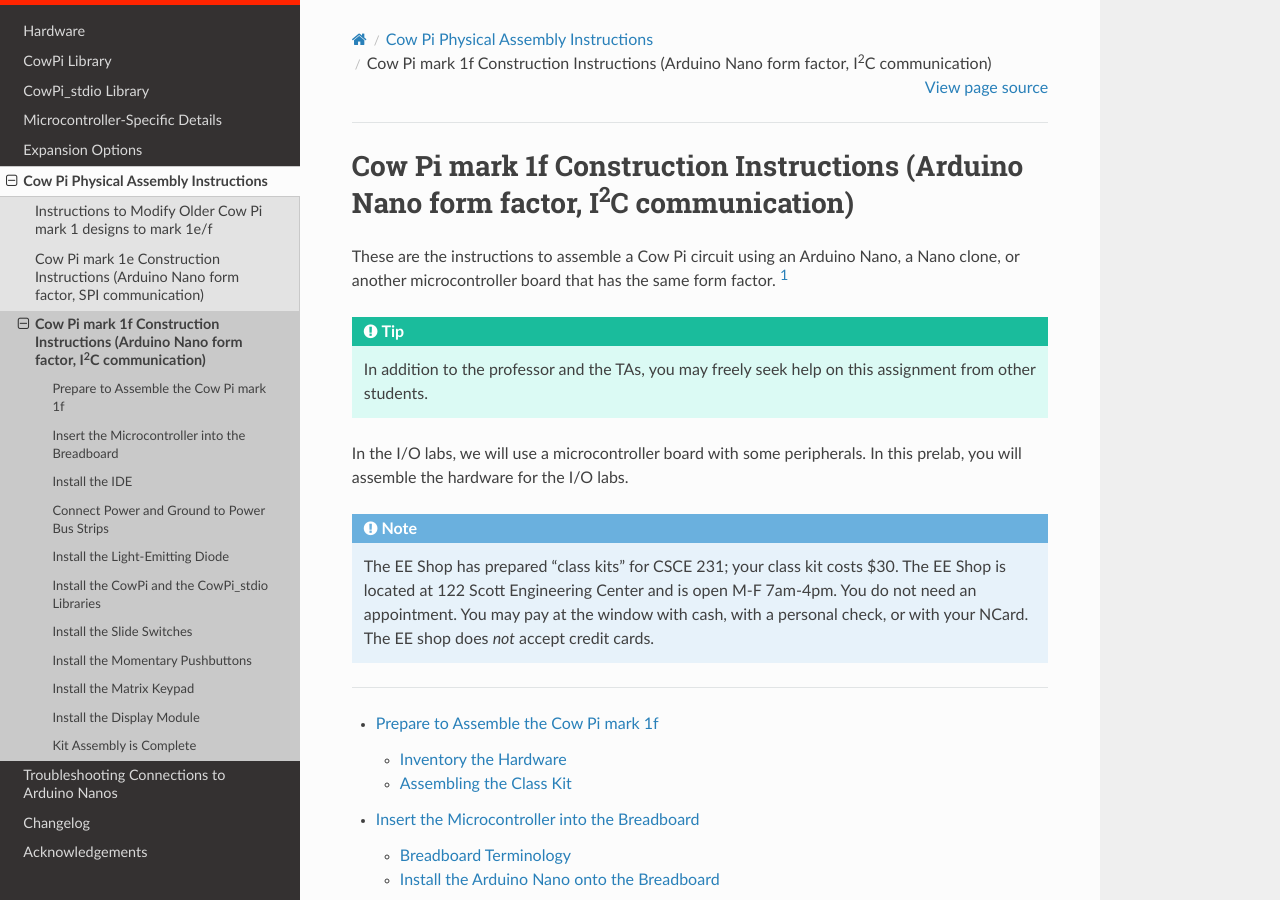
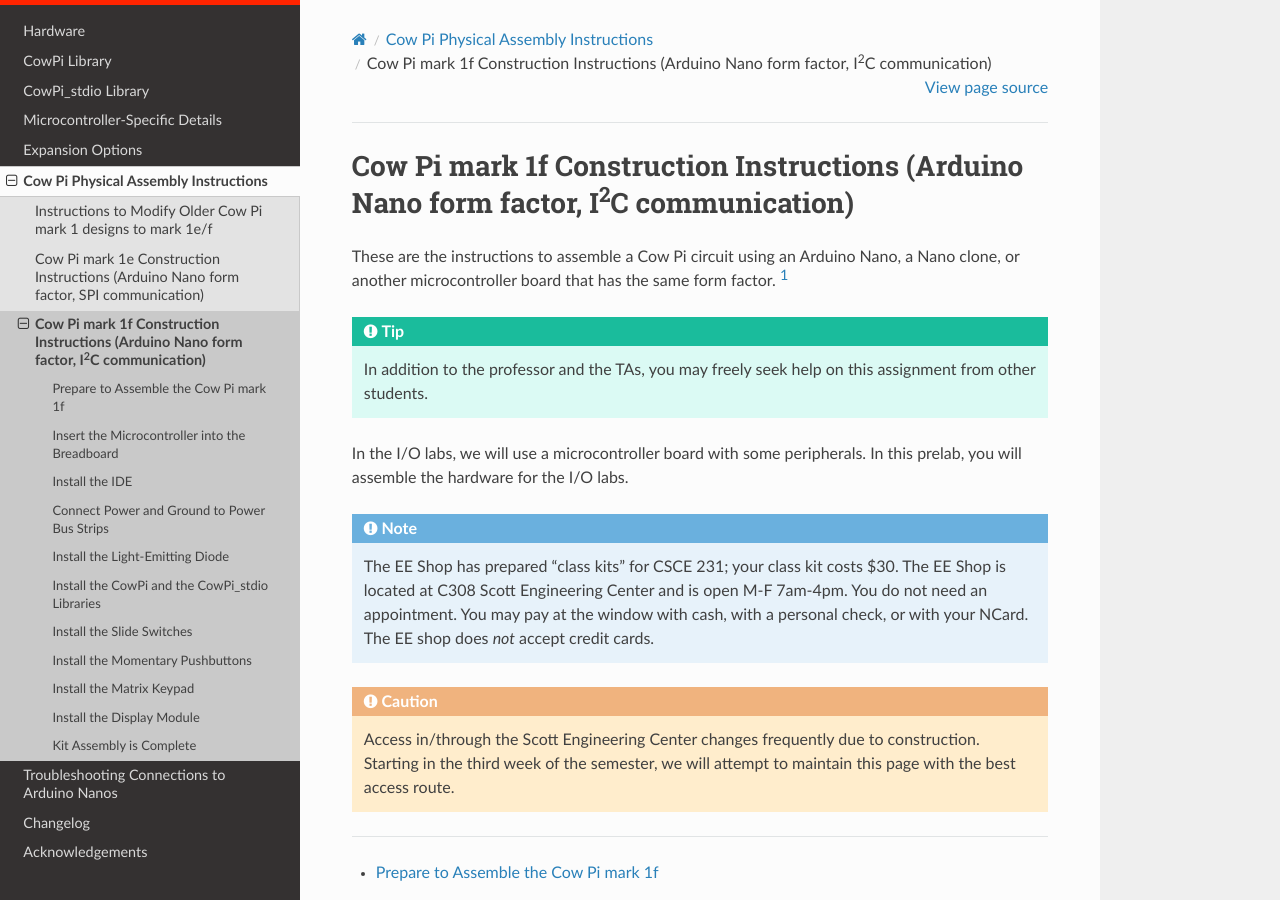
Before and after one commit to DocBohn/CowPi_documentation, a Sphinx documentation site: the page built from docs/source/construction/nano/construction-mk1f.rst, in a window 1280 px wide and 900 px high. Built offline with Sphinx 7.4.7 and the Read the Docs theme 2.0.0, drawn with Linux system fonts in a browser that asks for light colours; formulas are drawn with MathJax 3.

Commit message:
Added placeholder directions to get to EE Shop

```diff
--- a/docs/source/conf.py
+++ b/docs/source/conf.py
@@ -17,7 +17,7 @@ copyright = '2021-2023, Christopher Bohn'
 author = 'Christopher Bohn'
 
 release = '2023.08'
-version = '2023.08.10'
+version = '2023.08.15'
 
 # -- General configuration ---------------------------------------------------
 # https://www.sphinx-doc.org/en/master/usage/configuration.html#general-configuration
--- a/docs/source/construction/nano/construction-mk1e.rst
+++ b/docs/source/construction/nano/construction-mk1e.rst
@@ -12,11 +12,15 @@ In the I/O labs, we will use a microcontroller board with some peripherals. In t
 ..  NOTE::
     The EE Shop has prepared “class kits” for CSCE 231;
     your class kit costs $30.
-    The EE Shop is located at 122 Scott Engineering Center and is open M-F 7am-4pm.
+    The EE Shop is located at C308 Scott Engineering Center and is open M-F 7am-4pm.
     You do not need an appointment.
     You may pay at the window
     with cash, with a personal check, or with your NCard.
     The EE shop does *not* accept credit cards.
+
+..  CAUTION::
+    Access in/through the Scott Engineering Center changes frequently due to construction.
+    Starting in the third week of the semester, we will attempt to maintain this page with the best access route.
 
 ----
 
--- a/docs/source/construction/nano/construction-mk1f.rst
+++ b/docs/source/construction/nano/construction-mk1f.rst
@@ -12,11 +12,15 @@ In the I/O labs, we will use a microcontroller board with some peripherals. In t
 ..  NOTE::
     The EE Shop has prepared “class kits” for CSCE 231;
     your class kit costs $30.
-    The EE Shop is located at 122 Scott Engineering Center and is open M-F 7am-4pm.
+    The EE Shop is located at C308 Scott Engineering Center and is open M-F 7am-4pm.
     You do not need an appointment.
     You may pay at the window
     with cash, with a personal check, or with your NCard.
     The EE shop does *not* accept credit cards.
+
+..  CAUTION::
+    Access in/through the Scott Engineering Center changes frequently due to construction.
+    Starting in the third week of the semester, we will attempt to maintain this page with the best access route.
 
 ----
 
--- a/docs/source/construction/nano/microcontroller/ide-platformio-before-creating-project.rst
+++ b/docs/source/construction/nano/microcontroller/ide-platformio-before-creating-project.rst
@@ -62,7 +62,7 @@ The ``L`` LED is connected to the |developmentBoard|'s pin D13, and Arduino micr
 
 :\:[   ]: Open VS Code on the computer that your |developmentBoard| is connected to.
 
-On VS Code's left-side menu, you will see an bug head icon;
+On VS Code's left-side menu, you will see a bug head icon;
 this is PlatformIO's logo.
 
 ..  image:: platformIOIcon.png
```
Also changed, not shown: docs/source/changelog.rst (+7 -4 lines).
